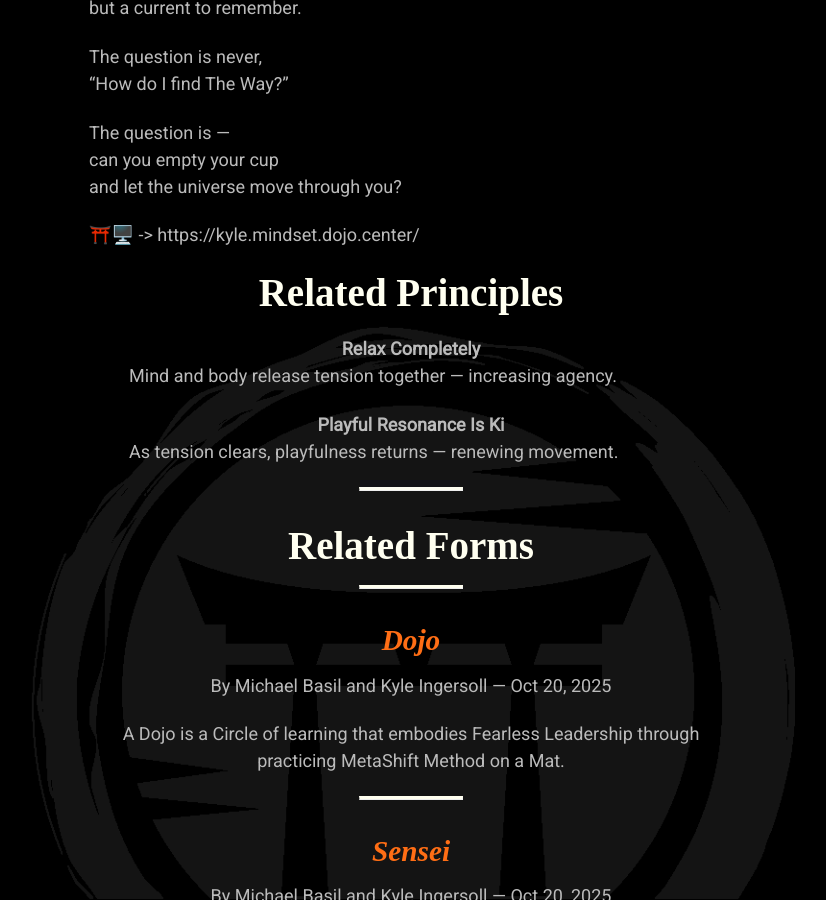
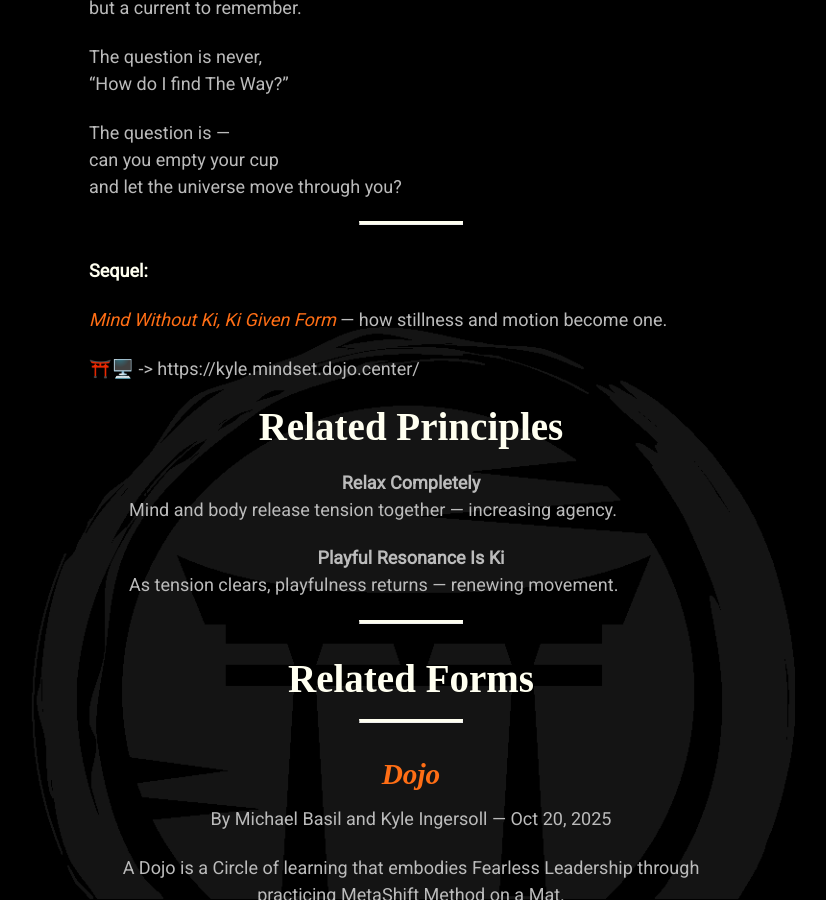
Before and after one commit to mindset-dojo/mindset-dojo.github.io, a Jekyll site: the page built from _insights/2025-10-18-way-of-plus-ki.md, in a window 1280 px wide and 900 px high, scrolled down 1519 px. Shown: the whole window, without its empty margins (229-1055 px from the left). Built offline with Jekyll 4.4.1, drawn with Linux system fonts in a browser that asks for light colours; some web fonts are replaced.

Commit message:
feat(insights): add links for sequel into prequel articles.

```diff
--- a/_insights/2025-10-18-way-of-plus-ki.md
+++ b/_insights/2025-10-18-way-of-plus-ki.md
@@ -74,4 +74,10 @@ The question is —
 can you empty your cup
 and let the universe move through you?
 
+---
+
+**Sequel:**
+
+[*Mind Without Ki, Ki Given Form*](../mind-ki-form) — how stillness and motion become one.
+
 ⛩️🖥️ -> https://kyle.mindset.dojo.center/
```
Also changed, not shown: _insights/2025-10-16-human-guide-ai-follow.md (+7 -0 lines).
